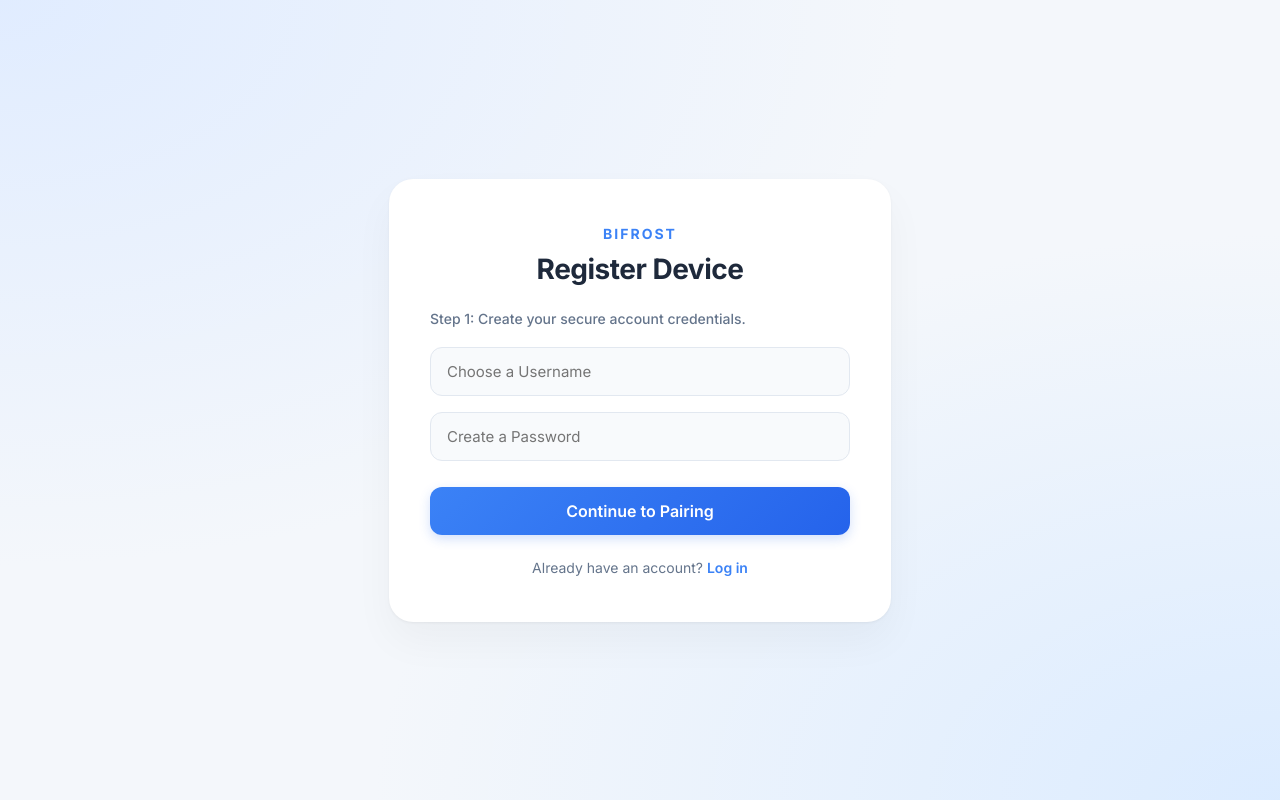
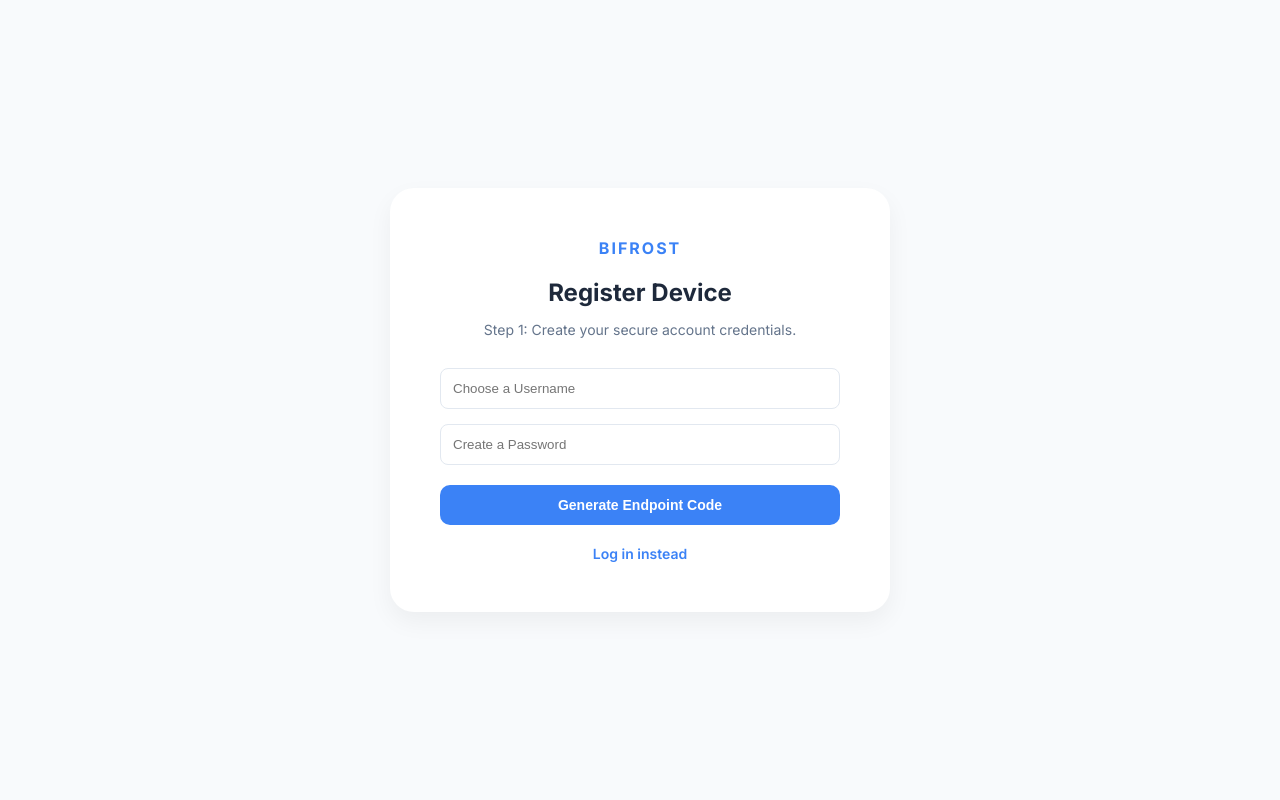
Before and after one commit to N-tronics/Envision-Bifrost, a Flask app: page /signup in a window 1280 px wide. Run offline with Flask 3, Linux system fonts and the light colour scheme.

Commit message:
changing the Signup and login pages according to new requirements

```diff
--- a/templates/signup.html
+++ b/templates/signup.html
@@ -1,200 +1,84 @@
 <!DOCTYPE html>
 <html lang="en">
 <head>
-    <meta charset="UTF-8">
     <meta name="viewport" content="width=device-width, initial-scale=1.0">
     <title>Bifrost | Create Account</title>
-    <link href="https://fonts.googleapis.com/css2?family=Inter:wght@400;500;600;700&display=swap" rel="stylesheet">
+    <link href="https://fonts.googleapis.com/css2?family=Inter:wght@400;600;700&display=swap" rel="stylesheet">
     <style>
         :root {
             --primary: #3b82f6;
-            --primary-hover: #2563eb;
-            --bg-color: #f4f7fb;
-            --card-bg: #ffffff;
+            --bg-color: #f8fafc;
             --text-main: #1e293b;
-            --text-muted: #64748b;
-            --border-color: #e2e8f0;
-            --input-bg: #f8fafc;
         }
-
         body {
             font-family: 'Inter', sans-serif;
             background: var(--bg-color);
-            background-image: radial-gradient(at 0% 0%, hsla(217,100%,94%,1) 0, transparent 50%),
-                              radial-gradient(at 100% 100%, hsla(213,100%,93%,1) 0, transparent 50%);
             display: flex;
             justify-content: center;
             align-items: center;
             min-height: 100vh;
             margin: 0;
-            padding: 20px;
-            box-sizing: border-box;
+            color: var(--text-main);
         }
 
-        .card {
-            background: var(--card-bg);
-            padding: 45px 40px;
+        .card { background: white;
+            padding: 50px;
             border-radius: 24px;
-            box-shadow: 0 20px 40px rgba(0,0,0,0.04), 0 1px 3px rgba(0,0,0,0.05);
+            box-shadow: 0 10px 25px rgba(0,0,0,0.05);
             width: 100%;
-            max-width: 420px;
-            border: 1px solid rgba(255, 255, 255, 0.8);
+            max-width: 400px;
+            text-align: center;
         }
-
-        .brand {
-            text-align: center;
-            color: var(--primary);
+        .btn-primary {
+            background: var(--primary);
+            color: white;
+            padding: 12px 24px;
+            border-radius: 10px;
+            font-weight: 600;
             font-size: 14px;
-            font-weight: 700;
-            letter-spacing: 2px;
-            text-transform: uppercase;
-            margin-bottom: 10px;
+            transition: 0.2s;
+            width: 100%;
+            border: none;
+            cursor: pointer;
         }
-
-        h2 {
-            margin-top: 0;
-            margin-bottom: 24px;
-            color: var(--text-main);
-            font-size: 28px;
-            font-weight: 700;
-            text-align: center;
-            letter-spacing: -0.5px;
-        }
-
-        p {
-            color: var(--text-muted);
+        .btn-primary:hover { opacity: 0.9; transform: translateY(-1px); }
+        .alert {
+            padding: 12px;
+            margin-bottom: 20px;
+            border-radius: 8px;
             font-size: 14px;
             font-weight: 500;
-            margin-bottom: 20px;
-            margin-top: 0;
         }
-
-        .step {
-            display: none;
-            animation: slideIn 0.4s cubic-bezier(0.16, 1, 0.3, 1);
-        }
-
-        .step.active {
-            display: block;
-        }
-
-        @keyframes slideIn {
-            from { opacity: 0; transform: translateX(10px); }
-            to { opacity: 1; transform: translateX(0); }
-        }
-
-        input {
-            width: 100%;
-            padding: 14px 16px;
-            margin: 0 0 16px 0;
-            border: 1px solid var(--border-color);
-            border-radius: 12px;
-            box-sizing: border-box;
-            font-family: inherit;
-            font-size: 15px;
-            color: var(--text-main);
-            background: var(--input-bg);
-            transition: all 0.2s ease;
-        }
-
-        input:focus {
-            outline: none;
-            border-color: var(--primary);
-            background: #ffffff;
-            box-shadow: 0 0 0 4px rgba(59, 130, 246, 0.15);
-        }
-
-        button {
-            width: 100%;
-            padding: 14px;
-            background: linear-gradient(135deg, var(--primary) 0%, var(--primary-hover) 100%);
-            color: white;
-            border: none;
-            border-radius: 12px;
-            font-family: inherit;
-            font-size: 16px;
-            font-weight: 600;
-            cursor: pointer;
-            transition: all 0.2s ease;
-            box-shadow: 0 4px 12px rgba(37, 99, 235, 0.2);
-            margin-top: 10px;
-        }
-
-        button:hover {
-            transform: translateY(-2px);
-            box-shadow: 0 6px 16px rgba(37, 99, 235, 0.3);
-        }
-
-        .key-box {
-            background: #1e293b;
-            color: #10b981;
-            padding: 16px;
-            font-family: 'Courier New', Courier, monospace;
-            word-break: break-all;
-            border-radius: 12px;
-            margin: 0 0 20px 0;
-            font-size: 13px;
-            text-align: center;
-            box-shadow: inset 0 2px 4px rgba(0,0,0,0.2);
-        }
-
-        .footer-link {
-            text-align: center;
-            margin-top: 24px;
-            font-size: 14px;
-            color: var(--text-muted);
-        }
-
-        .footer-link a {
-            color: var(--primary);
-            text-decoration: none;
-            font-weight: 600;
-        }
-
-        .footer-link a:hover {
-            text-decoration: underline;
+        .alert-danger {
+            background-color: #fee2e2;
+            color: #991b1b;
+            border: 1px solid #fecaca;
         }
     </style>
 </head>
 <body>
     <div class="card">
-        <div class="brand">Bifrost</div>
-        <h2>Register Device</h2>
+        <div style="color: var(--primary); font-weight: 700; letter-spacing: 2px; margin-bottom: 20px;">BIFROST</div>
+        <h1 style="font-size: 24px; margin-bottom: 10px;">Register Device</h1>
+        <p style="color: #64748b; font-size: 14px; margin-bottom: 30px;">Step 1: Create your secure account credentials.</p>
+
+        {% with messages = get_flashed_messages(with_categories=true) %}
+          {% if messages %}
+            {% for category, message in messages %}
+              <div class="alert alert-{{ category }}">{{ message }}</div>
+            {% endfor %}
+          {% endif %}
+        {% endwith %}
+
         <form action="/signup" method="POST">
-            <div id="step1" class="step active">
-                <p>Step 1: Create your secure account credentials.</p>
-                <input type="text" name="username" placeholder="Choose a Username" required>
-                <input type="password" name="password" placeholder="Create a Password" required>
-                <button type="button" onclick="nextStep(2)">Continue to Pairing</button>
-            </div>
+            <input type="text" name="username" placeholder="Choose a Username" required style="width: 100%; padding: 12px; margin-bottom: 15px; border-radius: 8px; border: 1px solid #e2e8f0; box-sizing: border-box;">
+            <input type="password" name="password" placeholder="Create a Password" required style="width: 100%; padding: 12px; margin-bottom: 20px; border-radius: 8px; border: 1px solid #e2e8f0; box-sizing: border-box;">
+            <button type="submit" class="btn-primary">Generate Endpoint Code</button>
+        </form>
 
-            <div id="step2" class="step">
-                <p>Step 2: Copy your Public Key to the terminal.</p>
-                <div class="key-box">{{ alice_public }}</div>
-                <p>Paste your partner's Public Key below:</p>
-                <input type="text" name="bob_public_key" placeholder="Enter partner's key" required>
-                <button type="submit">Complete Setup</button>
-            </div>
-        </form>
-        <div class="footer-link">
-            Already have an account? <a href="/login">Log in</a>
+        <div style="margin-top: 20px; font-size: 14px;">
+            <a href="/login" style="color: var(--primary); text-decoration: none; font-weight: 600;">Log in instead</a>
         </div>
     </div>
-
-    <script>
-        function nextStep(step) {
-            // Basic validation before moving to step 2
-            const inputs = document.querySelectorAll('#step1 input');
-            let valid = true;
-            inputs.forEach(input => { if(!input.value) valid = false; });
-
-            if(valid) {
-                document.querySelectorAll('.step').forEach(s => s.classList.remove('active'));
-                document.getElementById('step' + step).classList.add('active');
-            } else {
-                alert("Please fill in both fields before continuing.");
-            }
-        }
-    </script>
 </body>
 </html>
```
Also changed, not shown: templates/login.html (+42 -119 lines), templates/signup_waiting.html (added, +79 -0 lines).
